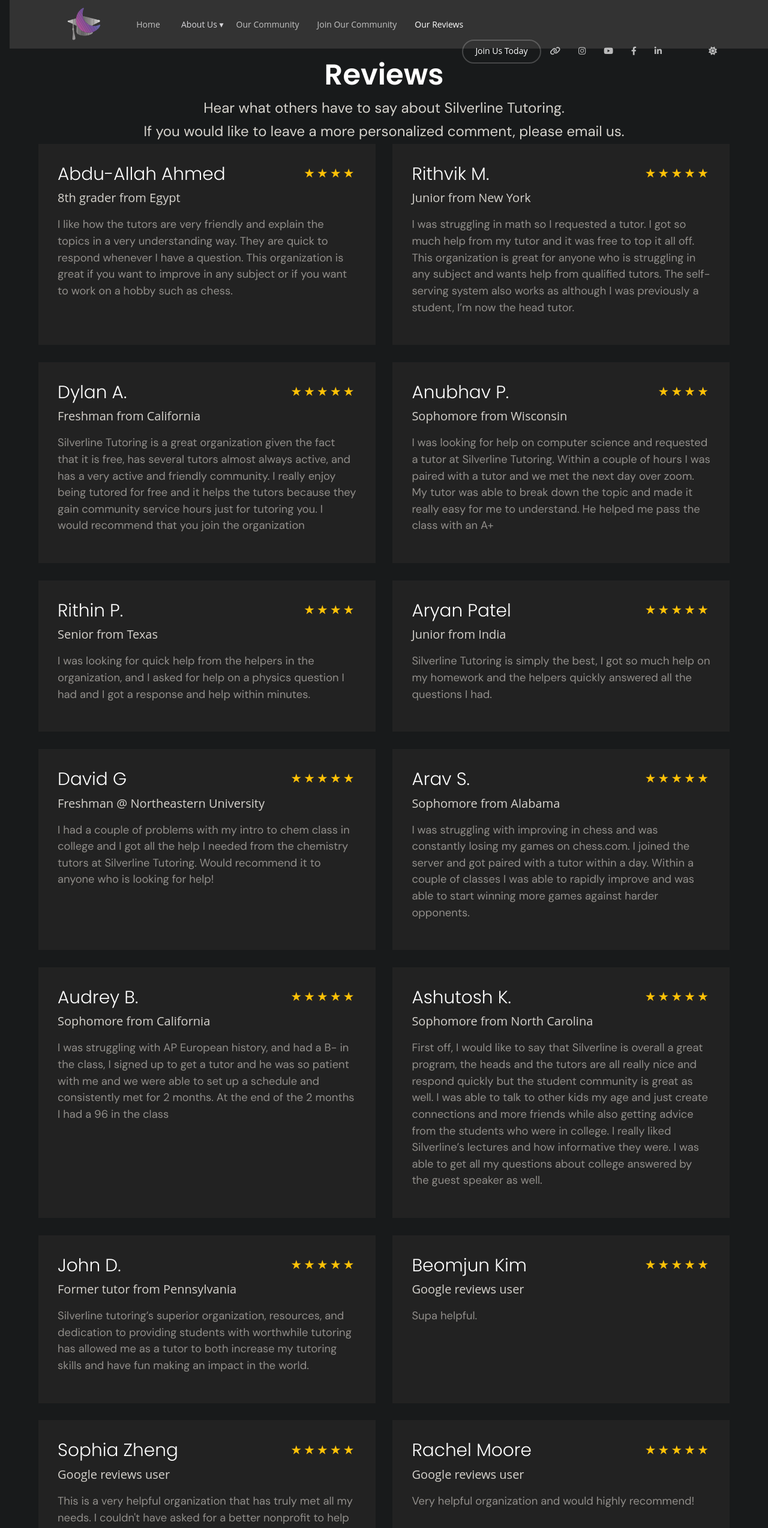
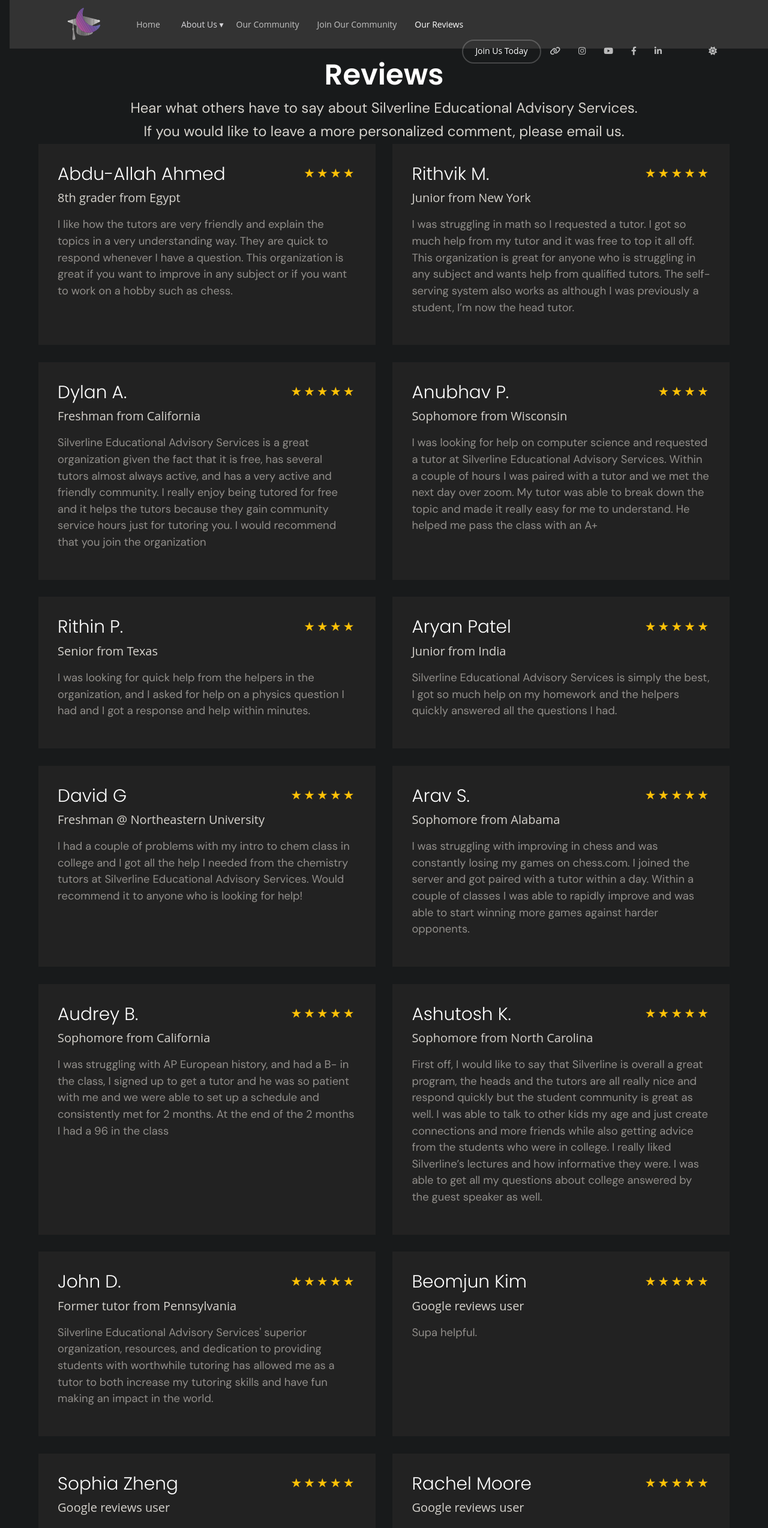
Before and after one commit to manntalati/Silverline-College-Counseling-Expansion, a React (Vite) app in the folder frontend/: page /reviews in a window 1280 px wide. Shown: the top 2548 px of the page at 60% size. Built offline with nearby package versions, Linux system fonts and the light colour scheme.

Commit message:
changed naming issues

```diff
--- a/frontend/src/components/Faq.tsx
+++ b/frontend/src/components/Faq.tsx
@@ -68,9 +68,9 @@
         "Most of our tutors are high school senior or college students. However, some of our tutors are teachers or former teachers. Regardless of the tutor, we guarantee that all of our tutors are qualified.",
     },
     {
-      question: "6. Who runs Silverline Tutoring?",
+      question: "6. Who runs Silverline Educational Advisory Services?",
       answer:
-        'Silverline tutoring is run by high schoolers and college students. Our full team can be found <a href="./team">here</a>.',
+        'Silverline Educational Advisory Services is run by high schoolers and college students. Our full team can be found <a href="./team">here</a>.',
     },
   ];
 
--- a/frontend/src/components/Footer.tsx
+++ b/frontend/src/components/Footer.tsx
@@ -9,7 +9,7 @@
             <div className="widget">
               <h3>Silverline Educational Advisory Services</h3>
               <p>
-                We made Silverline consulting exclusively designed for high schoolers, by high schoolers and college students. We understand the unique challenges and aspirations of students like you, and that's why we're here to guide you through the exciting journey of college admissions. Our team, comprised of experienced college students and recent graduates, brings firsthand knowledge and expertise to help you navigate the application process, craft compelling essays, choose the right colleges, and maximize your chances of getting accepted.
+                We made Silverline Educational Advisory Services exclusively designed for high schoolers, by high schoolers and college students. We understand the unique challenges and aspirations of students like you, and that's why we're here to guide you through the exciting journey of college admissions. Our team, comprised of experienced college students and recent graduates, brings firsthand knowledge and expertise to help you navigate the application process, craft compelling essays, choose the right colleges, and maximize your chances of getting accepted.
               </p>
             </div>
           </div>
--- a/frontend/src/components/Method/SilverlineSpecialties.tsx
+++ b/frontend/src/components/Method/SilverlineSpecialties.tsx
@@ -28,12 +28,12 @@
     {
       color: "#FF5722",
       title: "Math",
-      desc: "Silverline Tutoring students have the chance to learn several fundamental math concepts. Usually, depending on the student's needs, we can teach any math level from elementary school math all the way up to college level math. Our diversity among tutors allows us to offer coverage in areas such as linear algebra and applied calculus.",
+      desc: "Silverline Educational Advisory Services students have the chance to learn several fundamental math concepts. Usually, depending on the student's needs, we can teach any math level from elementary school math all the way up to college level math. Our diversity among tutors allows us to offer coverage in areas such as linear algebra and applied calculus.",
     },
     {
       color: "#2196F3",
       title: "Science",
-      desc: "From biology to AP physics to chemistry, Silverline Tutoring has several tutors specializing in science. We give students an in-depth understanding of any topics presented. Our science department has no limits with some of our tutors actively studying physics in universities such as Carnegie Mellon.",
+      desc: "From biology to AP physics to chemistry, Silverline Educational Advisory Services has several tutors specializing in science. We give students an in-depth understanding of any topics presented. Our science department has no limits with some of our tutors actively studying physics in universities such as Carnegie Mellon.",
     },
     {
       color: "#4CAF50",
@@ -68,7 +68,7 @@
     {
       color: "#C25DA5",
       title: "SAT",
-      desc: "From the specific sections of the SAT to tips and tricks on how to do well on test day, Silverline tutoring students learn a variety of skills to help them increase their score on the SAT. These lessons typically take place over the course of a 5-week period.",
+      desc: "From the specific sections of the SAT to tips and tricks on how to do well on test day, Silverline Educational Advisory Services students learn a variety of skills to help them increase their score on the SAT. These lessons typically take place over the course of a 5-week period.",
     },
     {
       color: "#AD2628",
@@ -85,7 +85,7 @@
       <br />
       <p style={styles.specialtiesBodyStyle}>
         Several organizations provide similar services, so why us? Silverline
-        Tutoring is an exceptional option because of our diversity of topics as
+        Educational Advisory Services is an exceptional option because of our diversity of topics as
         well as highly-rated tutors. Perhaps most importantly, our free tutoring
         comes with no tradeoff in quality. We serve as an all-in-one stop for
         educational needs. Our use of online platforms provides flexibility that
--- a/frontend/src/components/Reviews/Reviews.tsx
+++ b/frontend/src/components/Reviews/Reviews.tsx
@@ -33,7 +33,7 @@
 						: styles.reviewsSubtitleLight
 				}
 			>
-				Hear what others have to say about Silverline Tutoring.
+				Hear what others have to say about Silverline Educational Advisory Services.
 			</p>
 			<p
 				className={
@@ -192,7 +192,7 @@
 								: styles.reviewContentLight
 						}
 					>
-						Silverline Tutoring is a great organization given the
+						Silverline Educational Advisory Services is a great organization given the
 						fact that it is free, has several tutors almost always
 						active, and has a very active and friendly community. I
 						really enjoy being tutored for free and it helps the
@@ -245,7 +245,7 @@
 						}
 					>
 						I was looking for help on computer science and requested
-						a tutor at Silverline Tutoring. Within a couple of hours
+						a tutor at Silverline Educational Advisory Services. Within a couple of hours
 						I was paired with a tutor and we met the next day over
 						zoom. My tutor was able to break down the topic and made
 						it really easy for me to understand. He helped me pass
@@ -343,7 +343,7 @@
 								: styles.reviewContentLight
 						}
 					>
-						Silverline Tutoring is simply the best, I got so much
+						Silverline Educational Advisory Services is simply the best, I got so much
 						help on my homework and the helpers quickly answered all
 						the questions I had.
 					</p>
@@ -393,7 +393,7 @@
 					>
 						I had a couple of problems with my intro to chem class
 						in college and I got all the help I needed from the
-						chemistry tutors at Silverline Tutoring. Would recommend
+						chemistry tutors at Silverline Educational Advisory Services. Would recommend
 						it to anyone who is looking for help!
 					</p>
 				</div>
@@ -596,7 +596,7 @@
 								: styles.reviewContentLight
 						}
 					>
-						Silverline tutoring’s superior organization, resources,
+						Silverline Educational Advisory Services' superior organization, resources,
 						and dedication to providing students with worthwhile
 						tutoring has allowed me as a tutor to both increase my
 						tutoring skills and have fun making an impact in the
@@ -1342,7 +1342,7 @@
 								: styles.reviewContentLight
 						}
 					>
-						Silver line has been very helpful for me, free, quick
+						Silverline has been very helpful for me, free, quick
 						and good explanations. (A level maths help)
 					</p>
 				</div>
--- a/frontend/src/components/Services/StudentSupport.tsx
+++ b/frontend/src/components/Services/StudentSupport.tsx
@@ -51,8 +51,8 @@
         that give you a variety of ways to learn or have to use materials that don't work for everyone.
         We started off by connecting students to qualified tutors with the hopes of giving them the resources they desired
         without using their hard-earned money. As Silverline grew, we listened to our members and shifted our focus.
-         Starting in the summer of 2023, Silverline started focusing on extracurricular activities. We aim to help each
-         and every student who comes to us the best we can with whatever resources we have to give.
+          Starting in the summer of 2023, Silverline started focusing on extracurricular activities. We aim to help each
+          and every student who comes to us the best we can with whatever resources we have to give.
 
       {/* <div>
   <ul>
```
